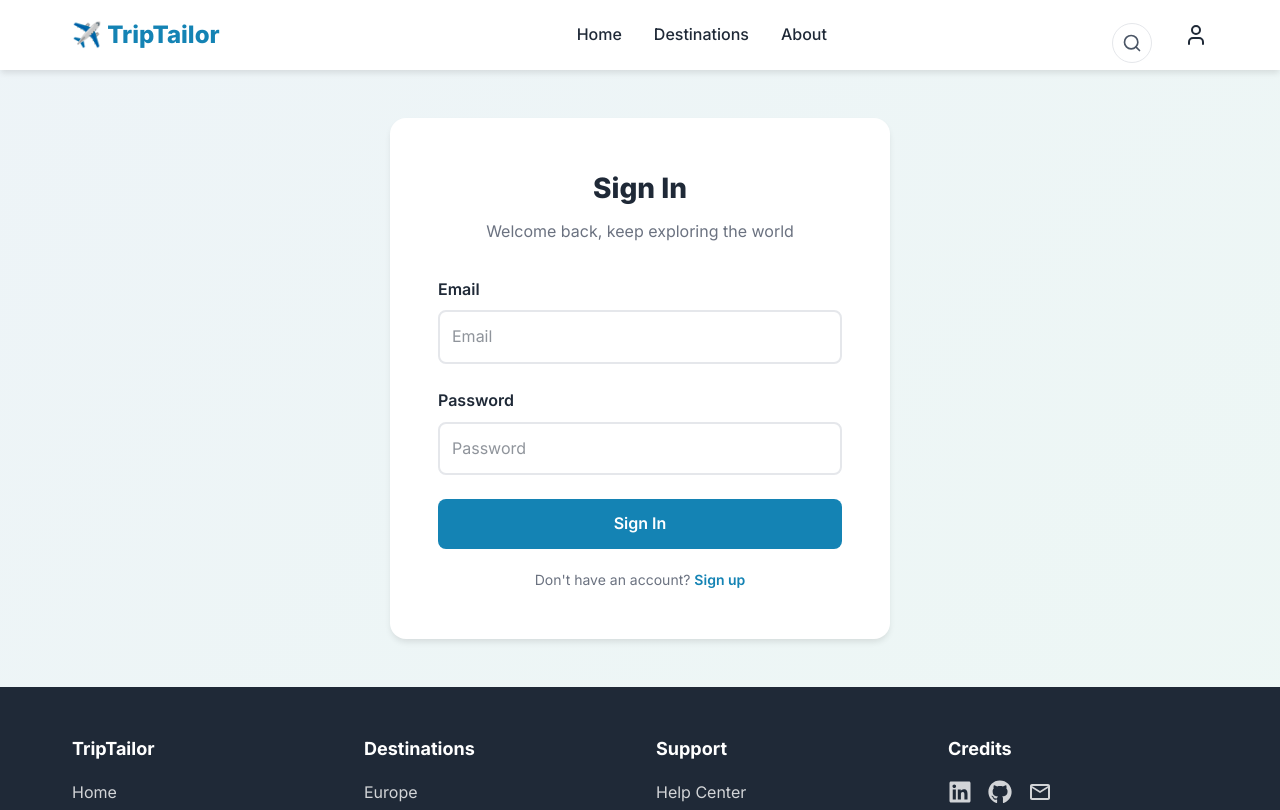
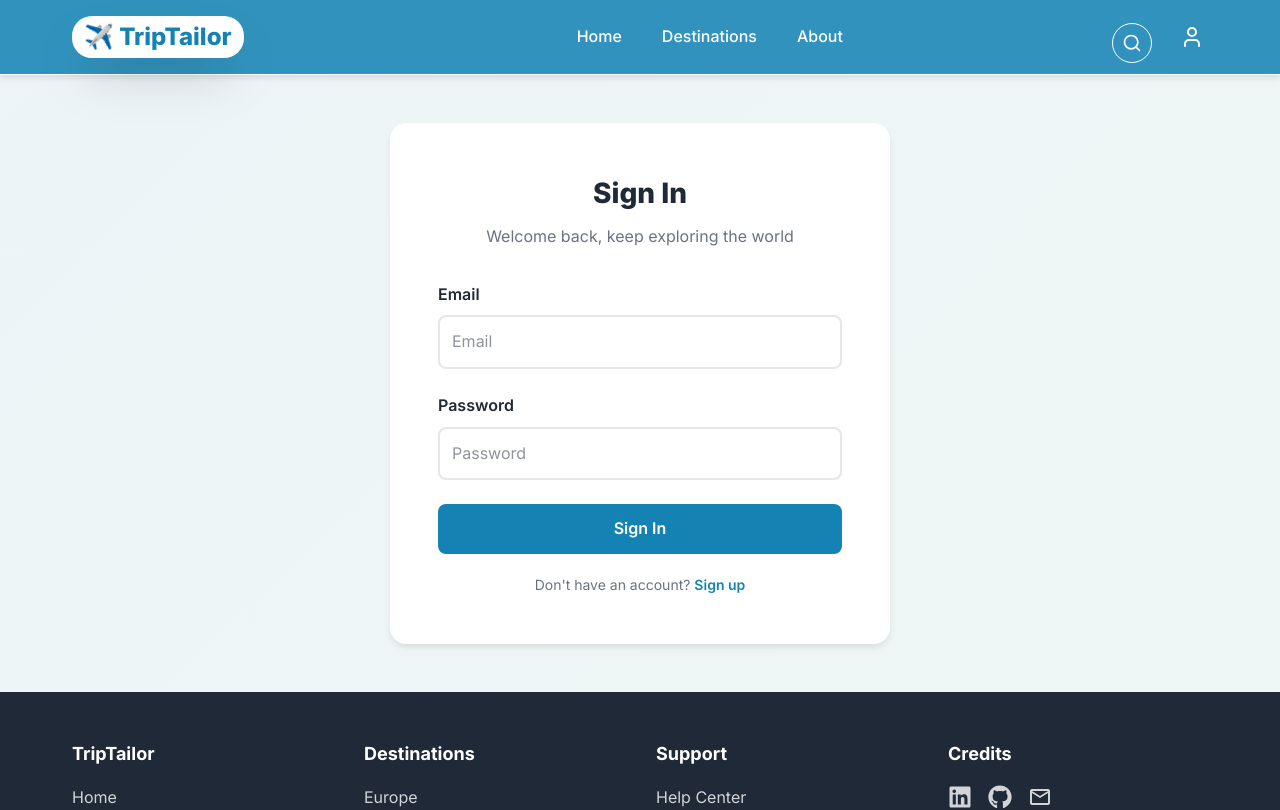
Before and after one commit to papercri/triptailor, a Next.js app: page /auth/signin in a window 1280 px wide. Shown: the top 810 px of the page. Built offline with nearby package versions, Linux system fonts and the light colour scheme; no server answers.

Commit message:
nav with full ui and new bg color

```diff
--- a/src/components/layout/nav/Nav.tsx
+++ b/src/components/layout/nav/Nav.tsx
@@ -30,7 +30,7 @@ function Nav() {
   return (
     <>
       <nav className="nav">
-        <Link href="/" className="nav__logo ">
+        <Link href="/" className="nav__logo shadow-2xl">
           ✈️ TripTailor
         </Link>
 
@@ -40,7 +40,7 @@ function Nav() {
           <li><Link href="/#sobre-nosotros">About</Link></li>
         </ul>
         <div className="flex gap-4 relative">
-          <span className="mobile-switch-reverse absolute right-14 z-30 ">
+          <span className="mobile-switch-reverse absolute right-14 z-2 ">
             <SearchNav
               place={place}
               onChange={handleChange}
@@ -80,7 +80,7 @@ function Nav() {
             {user ? (
               <>
                 <Link href="/user" className="user-icon">
-                <span className="flex flex-col gap uppercase text-xs items-center ">
+                <span className="flex flex-col gap uppercase text-xs items-center text-white">
                   <User /><span className="name">{user?.displayName}</span>
                 </span>
                 </Link>
--- a/src/components/layout/nav/SearchNav.tsx
+++ b/src/components/layout/nav/SearchNav.tsx
@@ -41,9 +41,9 @@ export default function SearchNav({ place = "", onSubmit = () => {}, onChange =
           <button
             type="button"
             onClick={handleExpand}
-            className="flex items-center justify-center !w-10 h-10 rounded-full hover:bg-gray-200 transition-all duration-200 group border border-gray-200 "
+            className="flex items-center justify-center !w-10 h-10 rounded-full  transition-all duration-200 group border border-white hover:border-gray-200"
           >
-            <Search className="w-5 h-5 text-gray-600 group-hover:text-gray-800" />
+            <Search className="w-5 h-5 text-white group-hover:text-gray-200" />
           </button>
         )}
 
--- a/src/components/layout/nav/UserDropdown.tsx
+++ b/src/components/layout/nav/UserDropdown.tsx
@@ -34,17 +34,17 @@ export default function UserDropdown() {
   return (
     <div className="relative" ref={dropdownRef}>
       <button onClick={toggleDropdown} >
-        <span className="flex flex-col gap uppercase text-xs items-center ">
+        <span className="flex flex-col gap uppercase text-xs items-center text-white">
             <User /><span className="name">{user?.displayName}</span>
         </span>
       </button>
       {open && (
-        <div className="absolute right-0 mt-2 w-auto bg-white border border-gray-200 rounded shadow-md z-50">
-          <ul className="py-1 text-sm text-gray-700 w-full">
+        <div className="absolute right-0 mt-2 w-auto bg-white border border-gray-200 rounded shadow-md z-50 ">
+          <ul className=" text-sm text-gray-700 w-full">
             <li>
               <Link
                 href="/user"
-                className="block !w-full px-4 py-2 hover:bg-gray-100 transition whitespace-nowrap"
+                className="block !w-full !p-4 hover:bg-gray-100 transition whitespace-nowrap !text-gray-700"
                 onClick={() => setOpen(false)}
               >
                 My Account
@@ -53,7 +53,7 @@ export default function UserDropdown() {
             <li>
               <button
                 onClick={handleLogout}
-                className="block !w-full text-left px-4 py-2 hover:bg-gray-100 transition whitespace-nowrap"
+                className="block !w-full text-left !p-4 hover:bg-gray-100 transition whitespace-nowrap !text-gray-700"
               >
                 Logout
               </button>
--- a/src/styles/_variables.scss
+++ b/src/styles/_variables.scss
@@ -14,6 +14,7 @@ $background-grey: #c4c5c9;
 $background-light: #f9fafb;
 $white: #ffffff;
 $border-color: #e5e7eb;
+$sticky-h:#1484b4df;
 $shadow: 0 4px 6px -1px rgba(0, 0, 0, 0.1);
 $shadow-lg: 0 10px 15px -3px rgba(0, 0, 0, 0.1);
 $radius : 10px;
--- a/src/styles/header.scss
+++ b/src/styles/header.scss
@@ -1,11 +1,12 @@
 @use "@/styles/variables.scss" as *;
 
 .sticky-header {
-  background: white;
+  background: $sticky-h;
   box-shadow: $shadow;
   position: sticky;
   top: 0;
   z-index: 1000;
+  border-bottom: 1px solid white;
 
   .nav {
     display: flex;
@@ -22,6 +23,10 @@
       font-weight: 800;
       color: $logo-color;
       text-decoration: none;
+      border-radius: 20px;
+      padding: 2px 12px;
+      background-color: #ffffff;
+
        @media (max-width: $mobile) {
         font-size: 1.1rem;
     }
@@ -43,12 +48,15 @@
 
       Link, a {
         text-decoration: none;
-        color: $text-dark;
+        color: $white;
         font-weight: 500;
         transition: color 0.2s ease;
+        padding: 2px 4px ;
+        border-bottom:1px solid transparent;
 
         &:hover {
-          color: $primary-color;
+          color: $white;
+          border-bottom:1px solid white;
         }
       }
     }
@@ -77,7 +85,7 @@
       span {
         width: 25px;
         height: 3px;
-        background-color: $text-dark;
+        background-color: white;
         transition: all 0.3s ease;
         transform-origin: center;
       }
@@ -105,7 +113,7 @@
   }
   &__mobile-menu {
     display: none;
-    background: $white;
+    //background: $white;
     border-top: 1px solid $border-color;
     padding: 1rem 0;
 
```
